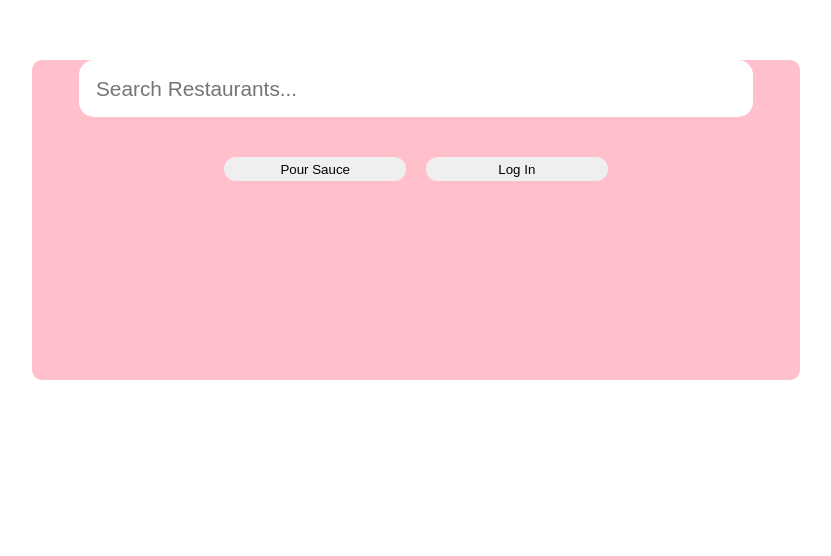
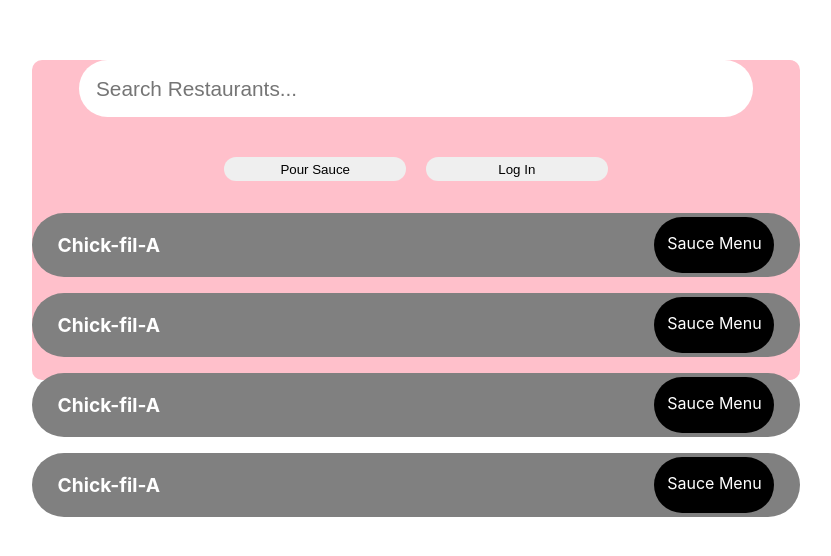
Before and after one commit to auditie/More-Sauce---Client, a React (Create React App) app: page / in a window 1280 px wide. Shown: the part 196-752 px from the top of the page, without its empty margins (224-1055 px from the left). Built offline with nearby package versions, Linux system fonts and the light colour scheme.

Commit message:
Work on homepage design.

```diff
--- /dev/null
+++ b/src/components/RestaurantsListItem/RestaurantsListItem.js
@@ -0,0 +1,13 @@
+import './RestaurantsListItem.scss';
+import { Link } from 'react-router-dom';
+
+const RestaurantsList = () => {
+    return (
+        <div className='restaurant'>
+            <h2 className='restaurant__name'>Chick-fil-A</h2>
+            <Link to='/' className='restaurant__button'>Sauce Menu</Link>
+        </div>
+    )
+}
+
+export default RestaurantsList
--- /dev/null
+++ b/src/components/RestaurantsListItem/RestaurantsListItem.scss
@@ -0,0 +1,27 @@
+@use '../../styles/partials/mixins' as *;
+@use '../../styles/partials/colors' as *;
+
+.restaurant {
+    display: flex;
+    flex-direction: row;
+    justify-content: space-between;
+    margin-bottom: 2vh;
+    background-color: grey;
+    border-radius: 35px;
+    padding: .5vh 2vw;
+
+    &__name {
+        color: white;
+        @include desktop {
+            font-size: 1.2em;
+        }
+    }
+
+    &__button {
+        text-decoration: none;
+        color: white;
+        background-color: black;
+        border-radius: 30px;
+        padding: 2vh 1vw;
+    }
+}
--- a/src/pages/HomePage/HomePage.js
+++ b/src/pages/HomePage/HomePage.js
@@ -1,5 +1,6 @@
 import './HomePage.scss';
 import { Component } from 'react';
+import RestaurantsListItem from '../../components/RestaurantsListItem/RestaurantsListItem';
 
 class HomePage extends Component {
     state = {
@@ -14,6 +15,12 @@
                     <button type='submit' className='home-page__search-submit'>Pour Sauce</button>
                     <button type='submit' className='home-page__login'>Log In</button>
                 </div>
+                <div className='home-page__restaurants'>
+                    <RestaurantsListItem />
+                    <RestaurantsListItem />
+                    <RestaurantsListItem />
+                    <RestaurantsListItem />
+                </div>
             </div>
         )
     }
--- a/src/pages/HomePage/HomePage.scss
+++ b/src/pages/HomePage/HomePage.scss
@@ -5,7 +5,7 @@
 .home-page {
     margin-top: 35%;
     width: 80vw;
-    height: 55vh;
+    height: auto;
     background-color: pink;
     @include centered;
     border-radius: 10px;
@@ -51,7 +51,7 @@
             width: 50vw;
             height: 3vh;
             margin-bottom: 5vh;
-            border-radius: 15px;
+            border-radius: 30px;
         }
     }
 
@@ -70,4 +70,8 @@
     &__login, &__search-submit {
         @include button-cta;
     }
+
+    &__restaurants {
+        margin-top: 4vh;
+    }
 }
```
